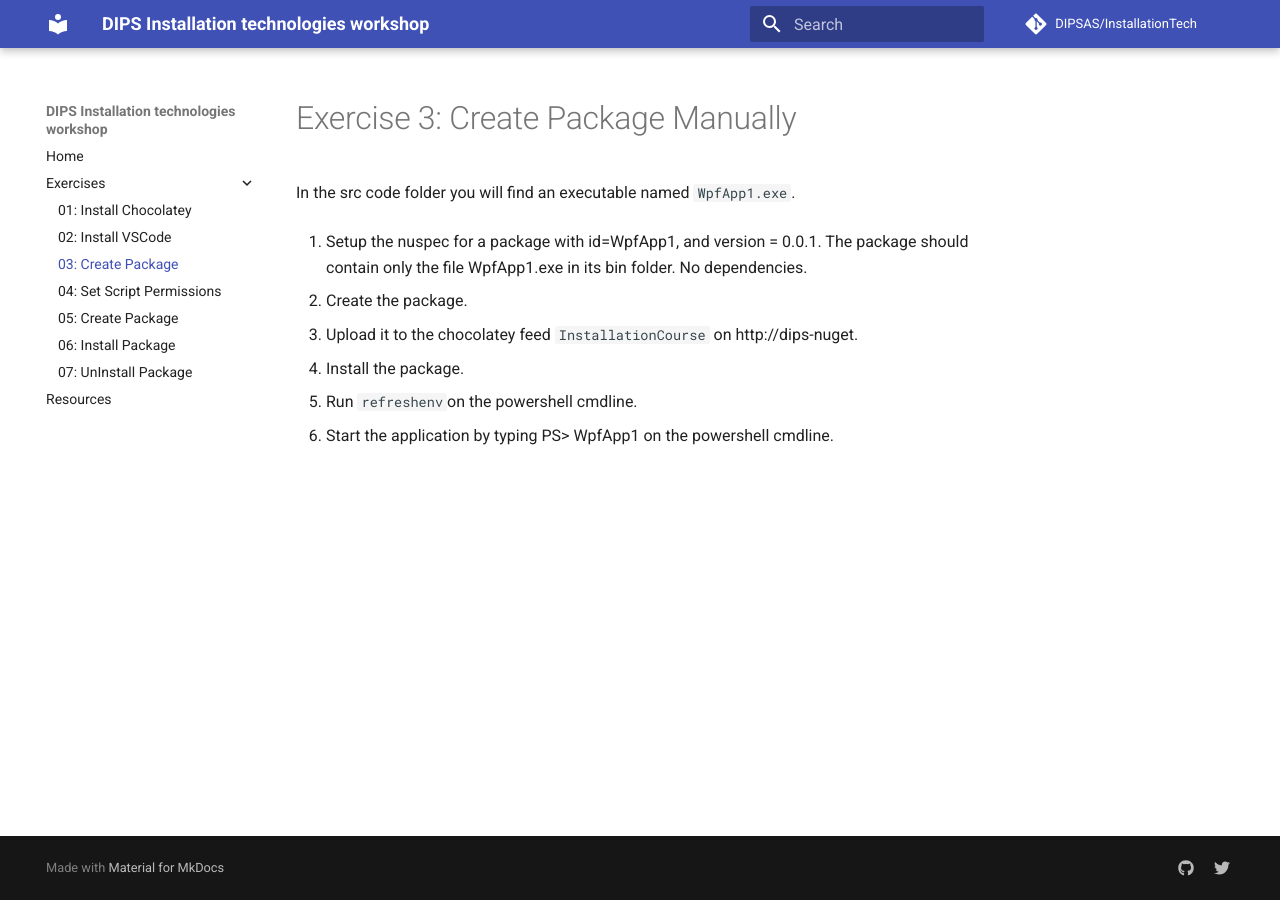
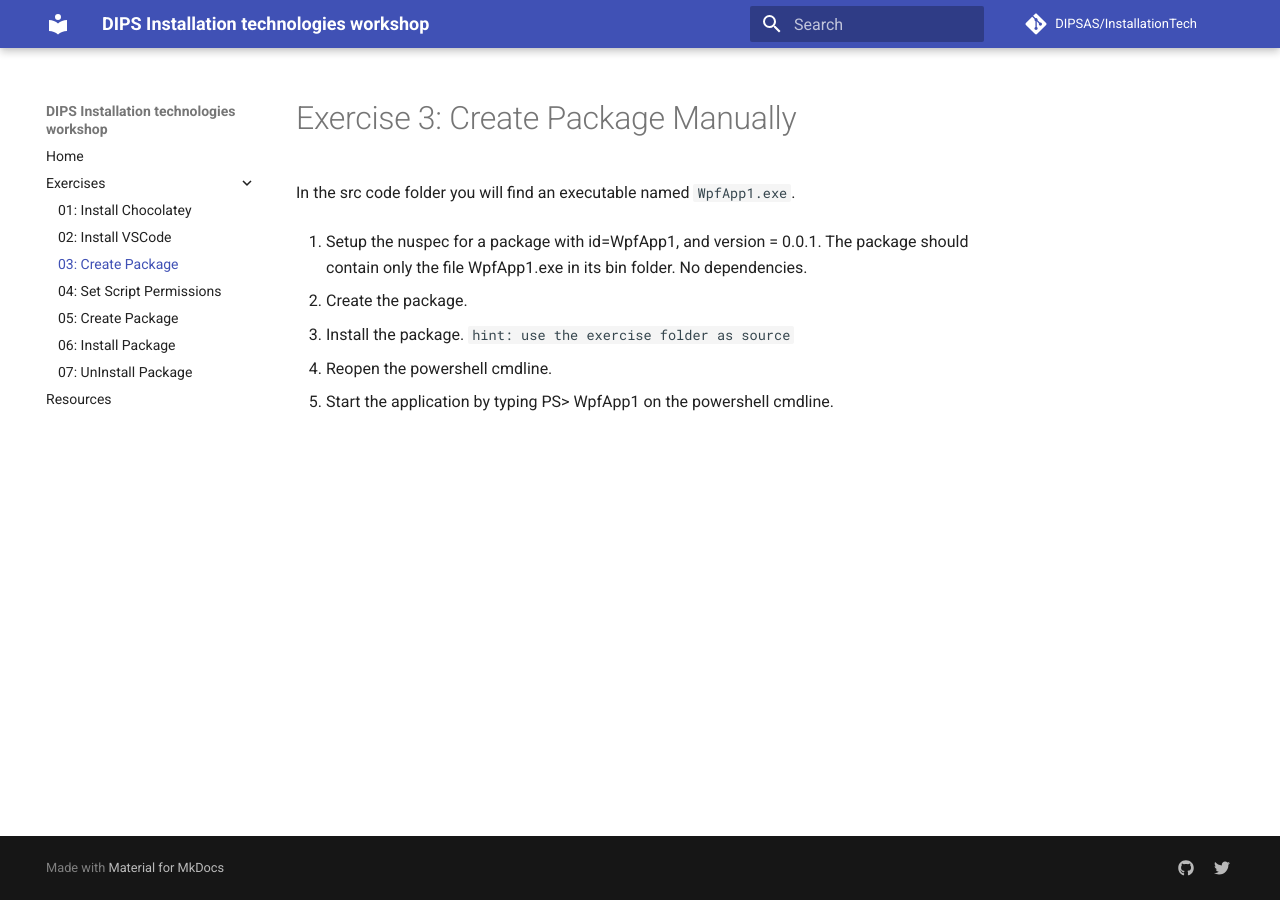
Before and after one commit to DIPSAS/InstallationTech, an MkDocs documentation site: the page built from docs/exercises/03-CreatePackage.md, in a window 1280 px wide. Built offline with MkDocs 1.6.1 and Material for MkDocs 9.7.7, drawn with Linux system fonts in a browser that asks for light colours; comment, search, counter and statistics services are not loaded.

Commit message:
Updated exercise 3 and 6

```diff
--- a/docs/exercises/03-CreatePackage.md
+++ b/docs/exercises/03-CreatePackage.md
@@ -7,7 +7,6 @@ In the src code folder you will find an executable named `WpfApp1.exe`.
    No dependencies.
 
 2. Create the package.
-3. Upload it to the chocolatey feed `InstallationCourse` on http://dips-nuget.
-4. Install the package.
-5. Run `refreshenv`on the powershell cmdline.
+3. Install the package. `hint: use the exercise folder as source`
+5. Reopen the powershell cmdline.
 6. Start the application by typing PS> WpfApp1 on the powershell cmdline.
```
Also changed, not shown: docs/exercises/06-ScriptToInstallPackage.md (+1 -0 lines).
